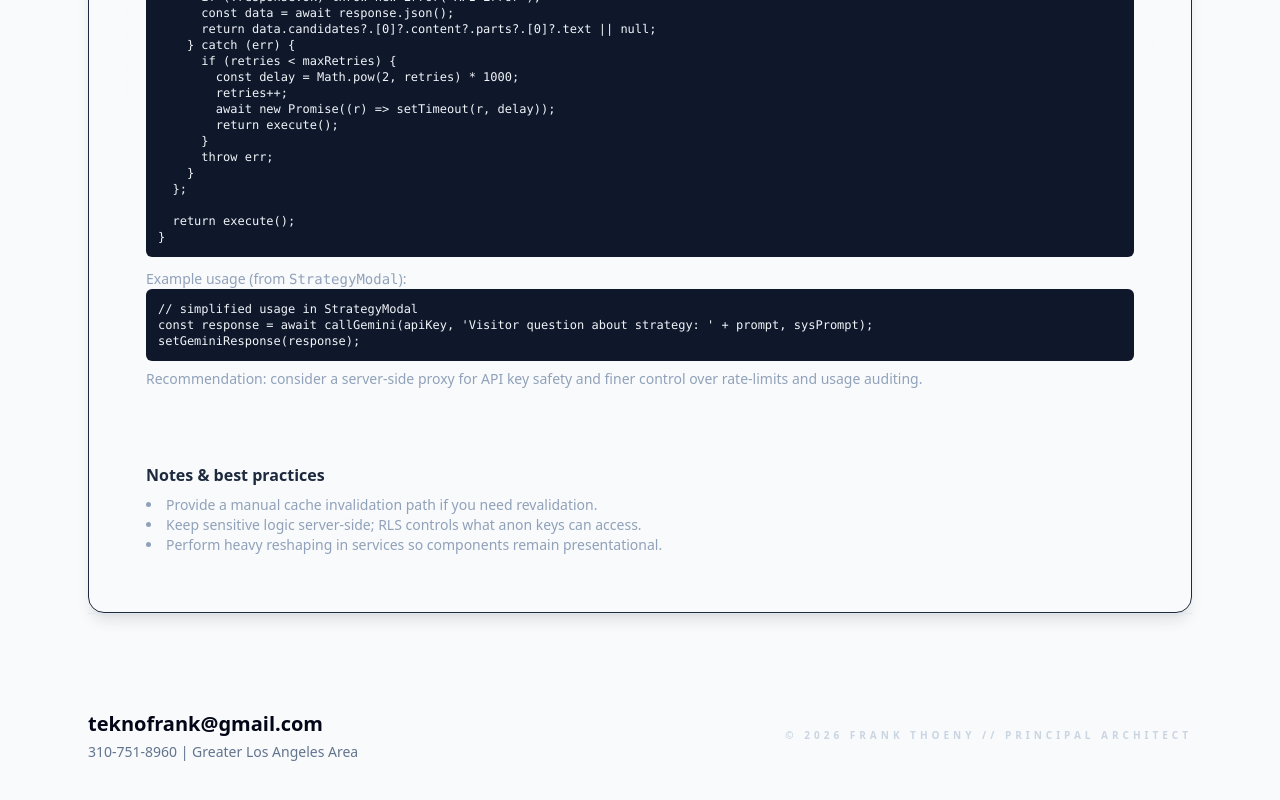
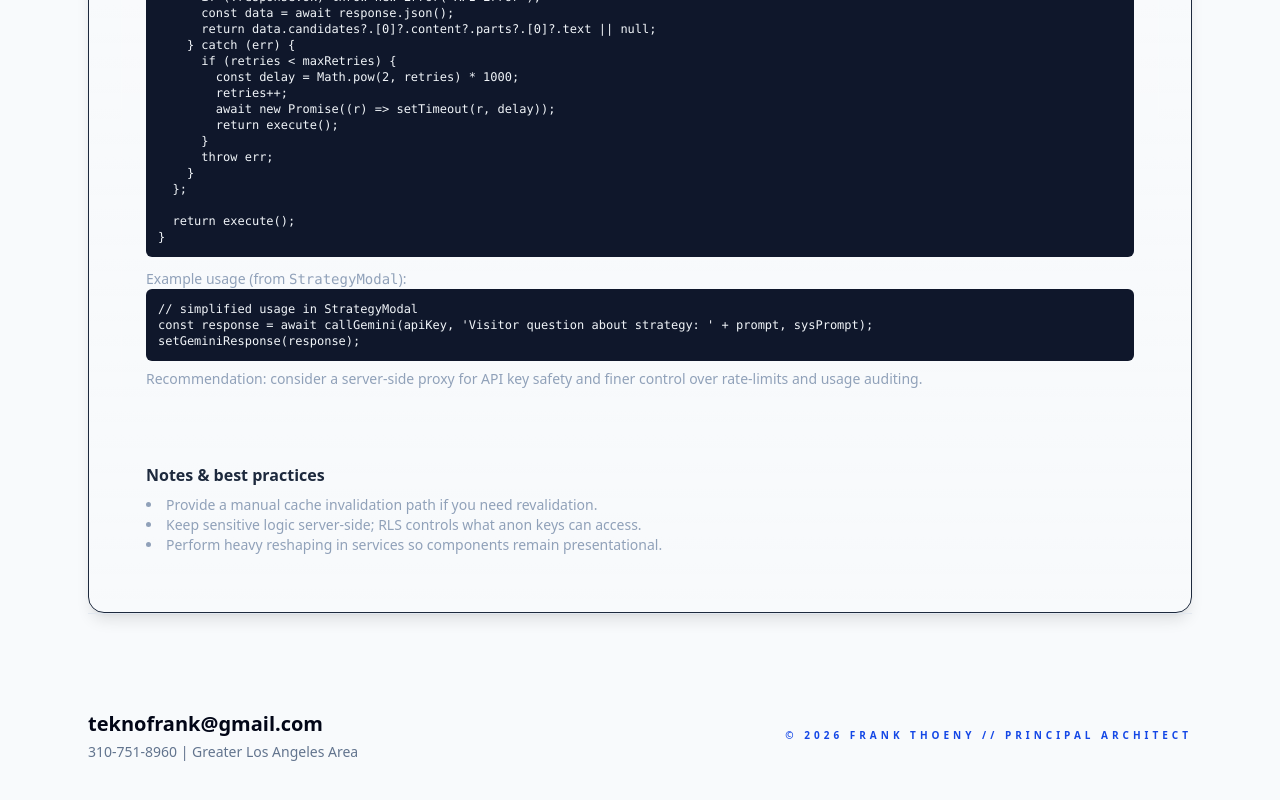
Before and after one commit to frankthoeny/frank-thoeny-portfolio, a React (Vite) app: page / in a window 1280 px wide. Shown: the part 3918-4718 px from the top of the page. Built offline with nearby package versions, Linux system fonts and the light colour scheme; no server answers; the database is empty.

Commit message:
color changes to the copyright text

```diff
--- a/src/components/layout/Footer.jsx
+++ b/src/components/layout/Footer.jsx
@@ -15,7 +15,7 @@ export default function Footer({ isDark }) {
       </div>
       <p
         className={`text-[10px] font-black uppercase tracking-[0.4em] ${
-          isDark ? "opacity-20" : "text-slate-300"
+          isDark ? "text-slate-200" : "text-blue-700"
         }`}
       >
         © 2026 Frank Thoeny // Principal Architect
```
